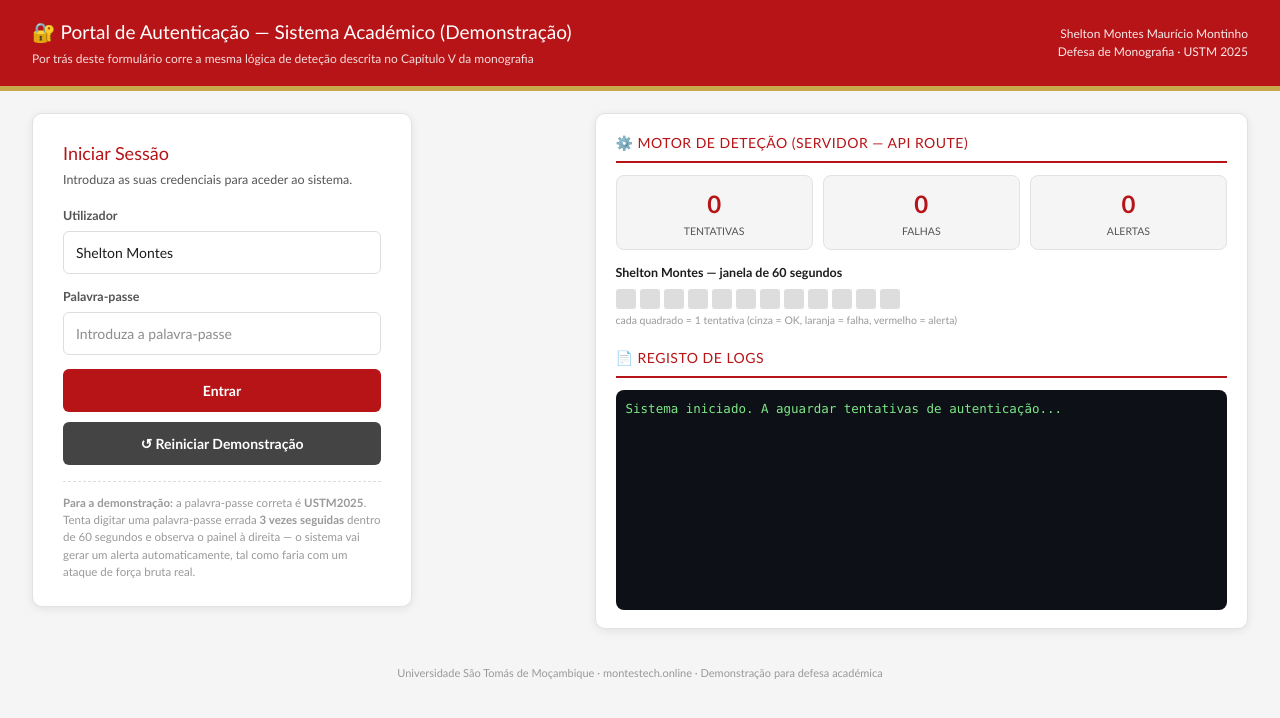
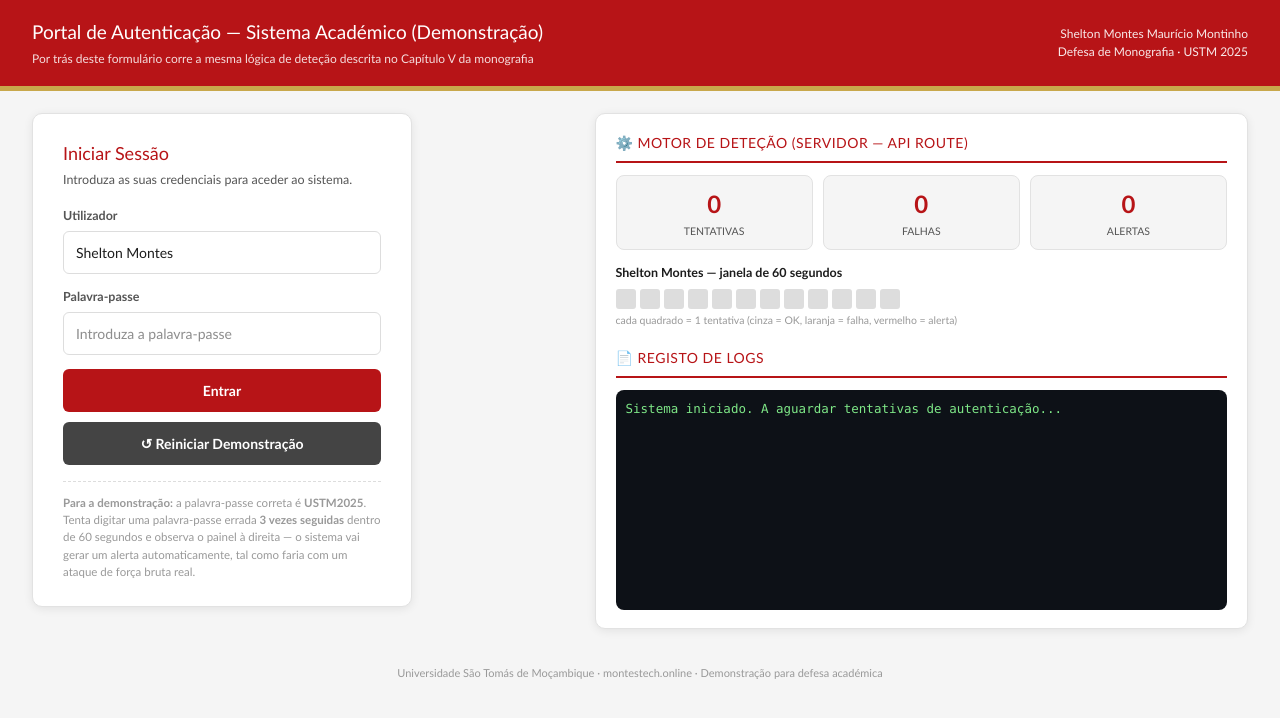
Before and after one commit to sheltonmontes/Meu-site-Amador, a Next.js app: page /login in a window 1280 px wide. Shown: the top 718 px of the page. Built offline with nearby package versions, Linux system fonts and the light colour scheme.

Commit message:
feat: remove emoji from login page header title
Co-authored-by: Shelton Montes Mauricio Montinho <185483776+sheltonmontes@users.noreply.github.com>

```diff
--- a/app/login/page.tsx
+++ b/app/login/page.tsx
@@ -110,7 +110,7 @@ export default function LoginDemoPage() {
         }}
       >
         <div>
-          <h1 style={{ margin: 0, fontSize: 19 }}>🔐 Portal de Autenticação — Sistema Académico (Demonstração)</h1>
+          <h1 style={{ margin: 0, fontSize: 19 }}> Portal de Autenticação — Sistema Académico (Demonstração)</h1>
           <div style={{ fontSize: 12, opacity: 0.85, marginTop: 3 }}>
             Por trás deste formulário corre a mesma lógica de deteção descrita no Capítulo V da monografia
           </div>
```
